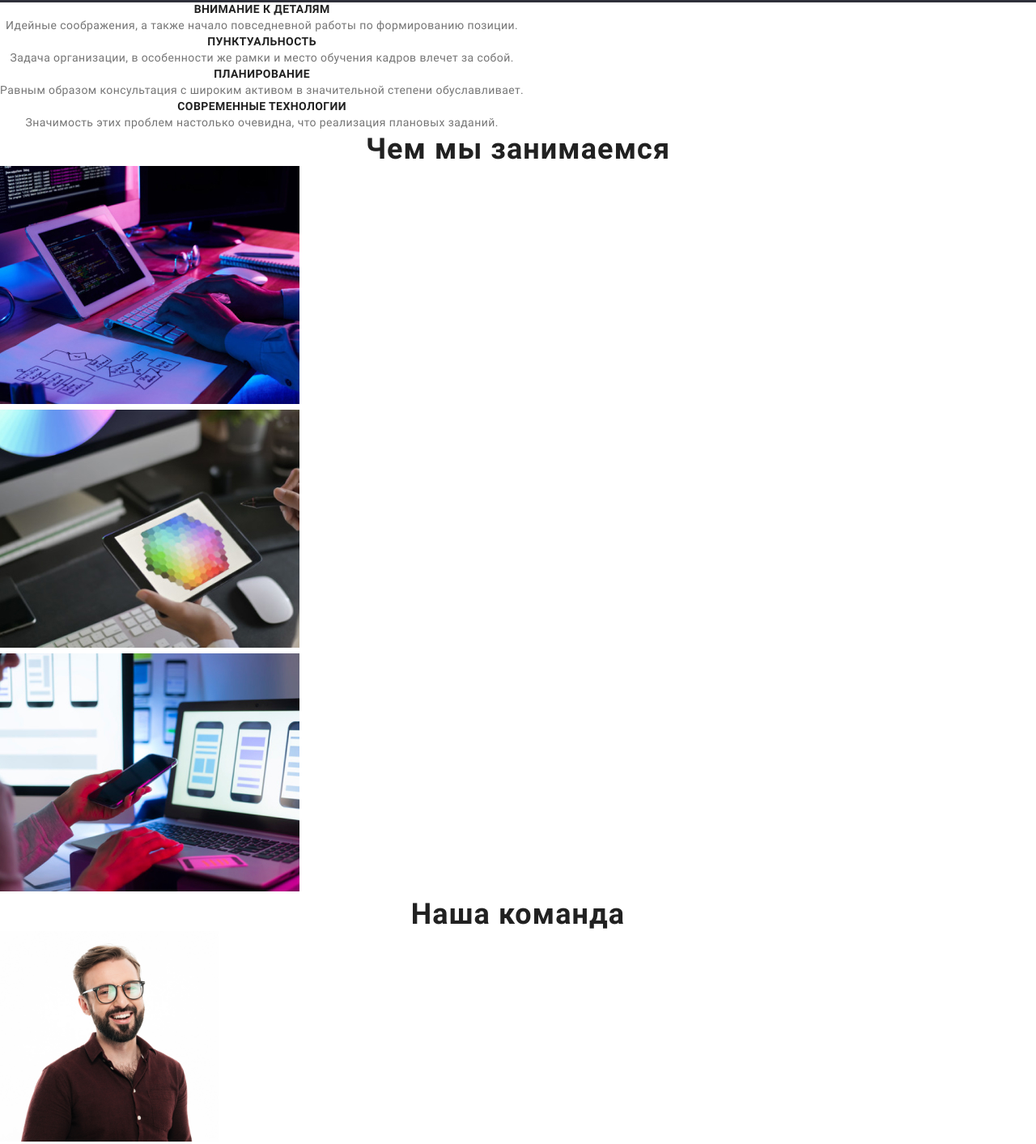
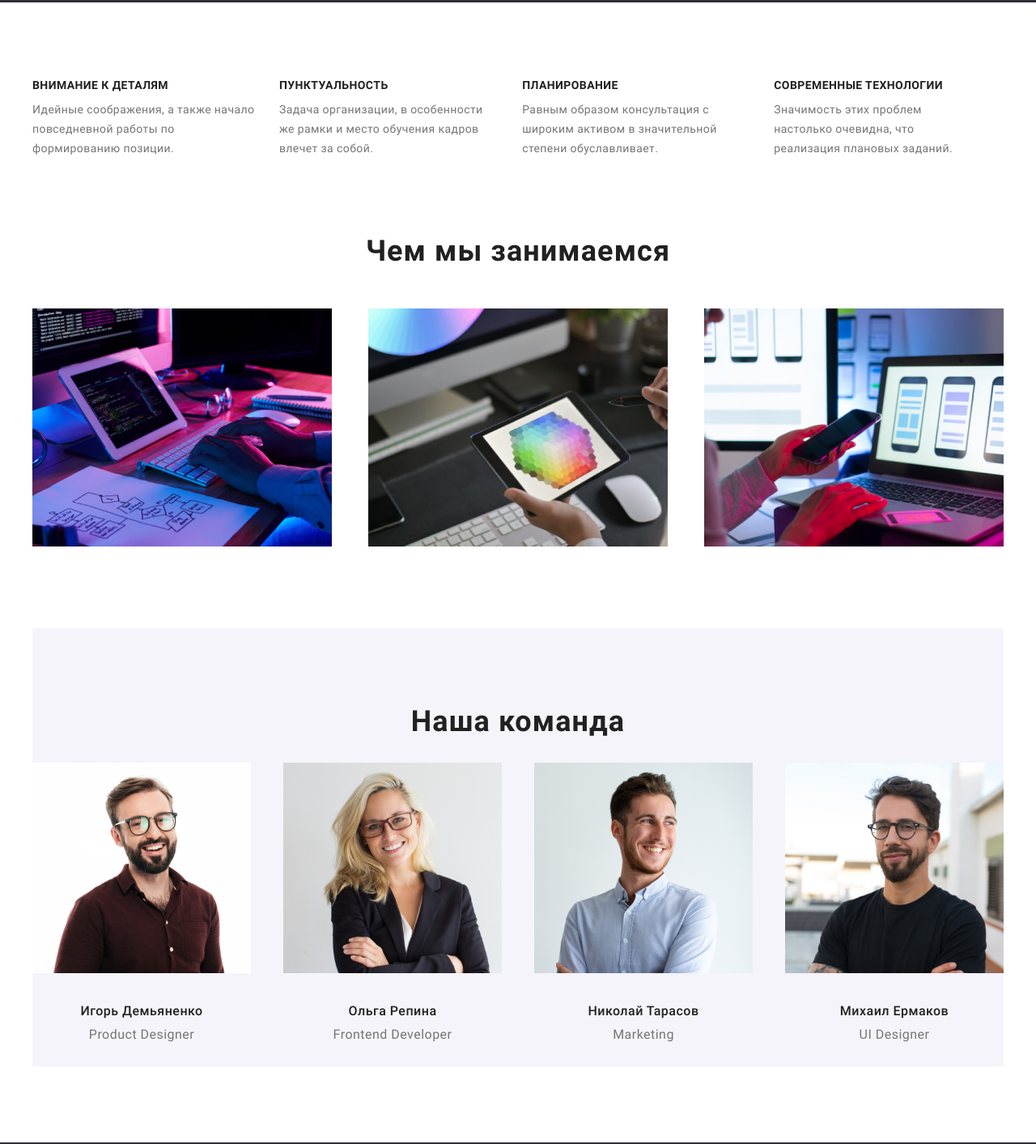
Before and after one commit to AlexHutnick/goit-markup-hw-02, a plain HTML site: page index.html in a window 1280 px wide. Shown: the part 745-2158 px from the top of the page at 81% size. Drawn offline with Linux system fonts and the light colour scheme.

Commit message:
add flex, blocks, bc color

```diff
--- a/css/styles.css
+++ b/css/styles.css
@@ -40,6 +40,9 @@
     box-sizing: border-box;
 }
 
+ul {
+    list-style: none;
+}
 :root{
 /* fonts */
 --main-font: "Roboto";
@@ -69,11 +72,11 @@ body {
 
 header {
     border-bottom: 1px solid #ECECEC;
-    margin-bottom: 94px;
+    /* margin-bottom: 94px; */
 }
 
 .container {
-    max-width: 1170px;
+    max-width: 1200px;
     margin: 0 auto;
 
 }
@@ -96,7 +99,10 @@ header {
     font-size: 26px;
     line-height: 31px;
     letter-spacing: 0.03em;
-    color: #212121;
+    color: var(--main-txt-cl);
+    padding: 32px 0;
+    display: block;
+
 }
 .logo-prefix {
     color: var(--accent-color);
@@ -167,6 +173,7 @@ header {
 .hero {
     background-color: #2F303A;
     padding: 200px 0;
+    text-align: center;
 }
 .hero-title {
     font-weight: 900;
@@ -178,8 +185,10 @@ header {
     color: #FFFFFF;
     max-width: 696px;
     margin: 0 auto;
+    margin-bottom: 30px;
 }
 .hero-button {
+    padding: 10px 32px;
     font-family: var(--main-font), sans-serif;
     background-color: #2196F3;
     font-weight: 700;
@@ -188,6 +197,9 @@ header {
     color: #ffffff;
     padding: 10px 32px;
     cursor: pointer;
+    display: inline-block;
+    text-align: center;
+    border-radius: 4px;
 }
 
 .about-us-item-title {
@@ -212,7 +224,6 @@ header {
     text-align: center;
     letter-spacing: 0.03em;
     color: #212121;
-    text-align: center;
 }
 
 .team-name {
@@ -222,6 +233,8 @@ header {
     letter-spacing: 0.03em;
     text-align: center;
     color: #212121;
+    padding-top: 30px;
+    padding-bottom: 10px;
 }
 
 .team-position {
@@ -231,6 +244,7 @@ header {
     letter-spacing: 0.03em;
     text-align: center;
     color: #757575;
+    padding-bottom: 30px;
 }
 
 /* common styles end */
@@ -292,16 +306,17 @@ header {
 
 .portfolio-menu {
     list-style: none;
-    padding-bottom: 64px;
 }
 .portfolio-list .portfolio-list-item {
     display: inline-block;
     margin-right: 26px;
     margin-bottom: 30px;
-    padding-bottom: 20px;
     border: 1px solid #ECECEC;
     box-sizing: border-box;
-
+    flex-wrap: wrap;
+}
+.portfolio-list-name {
+    padding: 20px 24px;
 }
 .portfolio-list .portfolio-list-item:last-child {
     margin-right: 0;
@@ -313,9 +328,7 @@ header {
 .work-list-title {
     margin-bottom: 4px;
 }
-.portfolio-list-image {
-    margin-bottom: 20px;
-}
+
 .footer-list {
    list-style-type: none;
 }
@@ -327,3 +340,53 @@ header {
     margin-bottom: 20px;
     display: block;
 }
+
+.content-list {
+    list-style: none;
+
+}
+.content-list-item .content-list-title {
+    display: inline-block;
+
+}
+
+.content-list-title:not(last child) {
+    padding-right: 30px;
+
+}
+.content-list-item {
+    display: flex;
+    flex-basis: calc((100% - 30px * 4) / 4);
+    margin-top: 94px;
+    margin-bottom: 94px;
+
+}
+.about-us-item-title {
+    margin-bottom: 10px;
+}
+
+.about-work-image {
+    list-style-type: none;
+}
+.about-work-list {
+    display: flex;
+    justify-content: space-between;
+    padding-top: 50px;
+    margin-bottom: 94px;
+
+}
+.team-container {
+    background-color: #F5F4FA;
+}
+.team-about {
+    display: flex;
+    justify-content: space-between;
+    margin-bottom: 94px;
+
+}
+.team-title {
+    padding-top: 94px;
+    max-width: 696px;
+    margin: 0 auto;
+    margin-bottom: 30px;
+}
--- a/index.html
+++ b/index.html
@@ -60,56 +60,75 @@
     <!-- main content -->
     <main>
         <!-- about hero -->
+
         <section class="hero">
             <h1 class="hero-title">Эффективные решения для вашего бизнеса</h1>
             <button type="button" class="hero-button">Заказать услугу</button>
         </section>
+
+
         <!--unique content  -->
         <section>
+            <div class="container">
                 <h2 hidden>О нашей студии</h2>
-            <ul class="header-list">
-                <li>
+                <ul class="content-list">
+                    <div class="content-list-item">
+                        <li class="content-list-title">
                             <h3 class="about-us-item-title">Внимание к деталям</h3>
-                    <p class="about-us-item-description">Идейные соображения, а также начало повседневной работы по
+                            <p class="about-us-item-description">Идейные соображения, а также начало повседневной работы
+                                по
                                 формированию позиции.</p>
                         </li>
-                <li>
+                        <li class="content-list-title">
                             <h3 class="about-us-item-title">Пунктуальность</h3>
-                    <p class="about-us-item-description">Задача организации, в особенности же рамки и место обучения
+                            <p class="about-us-item-description">Задача организации, в особенности же рамки и место
+                                обучения
                                 кадров влечет за собой.</p>
                         </li>
-                <li>
+                        <li class="content-list-title">
                             <h3 class="about-us-item-title">Планирование</h3>
-                    <p class="about-us-item-description">Равным образом консультация с широким активом в значительной
+                            <p class="about-us-item-description">Равным образом консультация с широким активом в
+                                значительной
                                 степени обуславливает.</p>
                         </li>
-                <li>
+                        <li class="content-list-title">
                             <h3 class="about-us-item-title">Современные технологии</h3>
-                    <p class="about-us-item-description">Значимость этих проблем настолько очевидна, что реализация
+                            <p class="about-us-item-description">Значимость этих проблем настолько очевидна, что
+                                реализация
                                 плановых заданий.</p>
                         </li>
+                    </div>
+
                 </ul>
+            </div>
+
         </section>
         <!-- about us -->
         <section class="about">
+            <div class="container">
                 <h2 class="section-title">Чем мы занимаемся</h2>
-            <ul class="header-list">
-                <li>
-                    <img src="./images/about-us/img-1.jpg" alt="программирование" width="370" height="294" />
+                <ul class="about-work-list">
+                    <li class="about-work-list-image">
+                        <img class="about-work-image" src="./images/about-us/img-1.jpg" alt="программирование"
+                            width="370" height="294" />
                     </li>
-                <li>
-                    <img src="./images/about-us/img-2.jpg" alt="разработка мобильных приложений" width="370 "
-                        height="294" />
+                    <li class="about-work-list-image">
+                        <img class="about-work-image" src="./images/about-us/img-2.jpg"
+                            alt="разработка мобильных приложений" width="370 " height="294" />
                     </li>
-                <li>
-                    <img src="./images/about-us/img-3.jpg" alt="графический дизайн" width="370" height="294" />
+                    <li class="about-work-list-image">
+                        <img class="about-work-image" src="./images/about-us/img-3.jpg" alt="графический дизайн"
+                            width="370" height="294" />
                     </li>
                 </ul>
+            </div>
+
         </section>
         <!-- our team -->
         <section class="team">
-            <h2 class="section-title">Наша команда</h2>
-            <ul class="header-list">
+            <div class="container team-container">
+                <h2 class="section-title team-title">Наша команда</h2>
+                <ul class="team-about">
                     <li>
                         <img src="./images/our-team/img-1.jpg" alt="Игорь Демьяненко" width="270" height="260" />
                         <h3 class="team-name">Игорь Демьяненко</h3>
@@ -131,6 +150,8 @@
                         <p class="team-position" lang="en">UI Designer</p>
                     </li>
                 </ul>
+            </div>
+
         </section>
 
     </main>
```
Also changed, not shown: portfolio.html (+35 -7 lines). Lines whose indentation alone changed are shown as unchanged.
